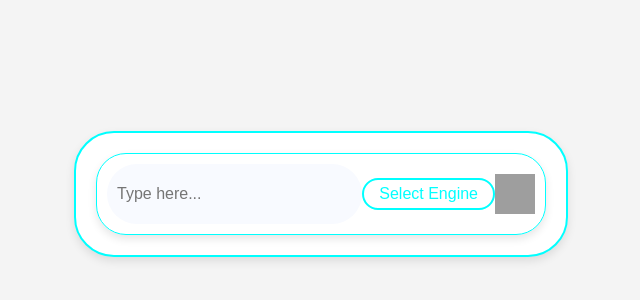
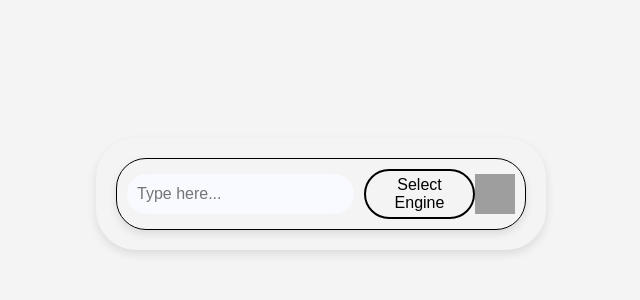
Before and after one commit to alvinthemax/search-engine, a plain HTML site: page index.html in a window 1280 px wide. Shown: the part 206-506 px from the top of the page, without its empty margins (319-959 px from the left). Drawn offline with Linux system fonts and the light colour scheme; grey boxes are pictures that could not be loaded.

Commit message:
Update index.html
i know blue is doesn't match to the background color, so we change it into nig i mean black

```diff
--- a/index.html
+++ b/index.html
@@ -2,9 +2,14 @@
 <html lang="en">
 <head>
     <meta charset="UTF-8">
-    <meta name="viewport" content="width=device-width, initial-scale=1.0">
+    <meta name="viewport" content="width=device-width, initial-scale=1, user-scalable=no">
     <title>Search Engine</title>
     <style>
+        * {
+    box-sizing: border-box; /* Mengatur box sizing */
+}
+
+/* Body styling */
 body {
     font-family: 'Arial', sans-serif;
     margin: 0;
@@ -15,49 +20,62 @@
     justify-content: center;
     background-color: #f4f4f4;
 }
+
+/* Container */
 .container {
     text-align: center;
-            width: 100%;
-            max-width: 450px;
+    width: 100%; /* Mengatur lebar penuh */
+    max-width: 450px; /* Membatasi lebar maksimum */
     padding: 20px;
-            background: #ffffff;
     border-radius: 40px;
-            border: 2px solid #00ffff; /* Cyan border */
     box-shadow: 0 4px 10px rgba(0, 0, 0, 0.1);
 }
+
+/* Input Unit */
 .input-unit {
     display: flex;
     align-items: center;
-            justify-content: space-between;
+    justify-content: flex-start; /* Ubah ke flex-start untuk menyusun elemen ke kiri */
     border-radius: 30px;
     padding: 10px;
-            border: 1px solid #00ffff;
+    border: 1px solid #000000; /* Warna hitam */
     box-shadow: 0 4px 8px rgba(0, 0, 0, 0.1);
+    width: 100%; /* Memastikan input-unit mengisi lebar kontainer */
 }
+
+/* Input Text */
 input[type="text"] {
-            flex-grow: 1;
+    flex-grow: 1; /* Membuat input tumbuh */
+    flex-basis: 0; /* Memastikan input tidak mengambil ruang lebih dari yang diperlukan */
+    max-width: 60%; /* Mengurangi batas maksimum lebar input */
     padding: 10px;
     border: none;
     border-radius: 30px;
     height: 40px;
     font-size: 16px;
-            background-color: #f8faff; /* Light blue background */
+    background-color: #f8faff; /* Latar belakang tetap */
     color: #333;
+    margin-right: 10px; /* Memberikan jarak antara input dan tombol */
 }
+
+/* Open Popup Button */
 .open-popup {
     padding: 5px 15px;
-            border: 2px solid #00ffff;
+    border: 2px solid #000000; /* Ubah warna border menjadi hitam */
     border-radius: 30px;
     background-color: transparent;
-            color: #00ffff;
+    color: #000000; /* Ubah warna teks menjadi hitam */
     font-size: 16px;
     cursor: pointer;
     transition: background-color 0.3s, color 0.3s;
 }
+
 .open-popup:hover {
-            background-color: #00ffff;
+    background-color: #000000; /* Ubah warna hover menjadi hitam */
     color: white;
 }
+
+/* Search Logo */
 .search-logo {
     padding: 0;
     background-color: transparent;
@@ -66,12 +84,15 @@
     width: 40px;
     height: 40px;
 }
+
+/* Loading GIF */
 .loading-gif {
     display: none;
     width: 30px;
     height: 30px;
 }
-        /* Modal styling */
+
+/* Modal */
 .modal {
     display: none;
     position: fixed;
@@ -83,6 +104,8 @@
     justify-content: center;
     align-items: center;
 }
+
+/* Modal Content */
 .modal-content {
     background-color: #ffffff;
     padding: 20px;
@@ -90,22 +113,30 @@
     width: 300px;
     text-align: center;
 }
+
+/* Modal Header */
 .modal-header {
     font-size: 18px;
     margin-bottom: 10px;
     color: #333;
 }
+
+/* List */
 .list {
     text-align: left;
 }
+
 .list ul {
     list-style-type: none;
     padding: 0;
 }
+
 .list li {
     margin: 8px 0;
     color: #333;
 }
+
+/* Close Button */
 .close-btn {
     padding: 10px;
     background-color: #2ecc71;
@@ -115,9 +146,11 @@
     cursor: pointer;
     width: 100%;
 }
+
 .close-btn:hover {
     background-color: #27ae60;
 }
+
     </style>
 </head>
 <body>
```
Lines whose indentation alone changed are shown as unchanged.
